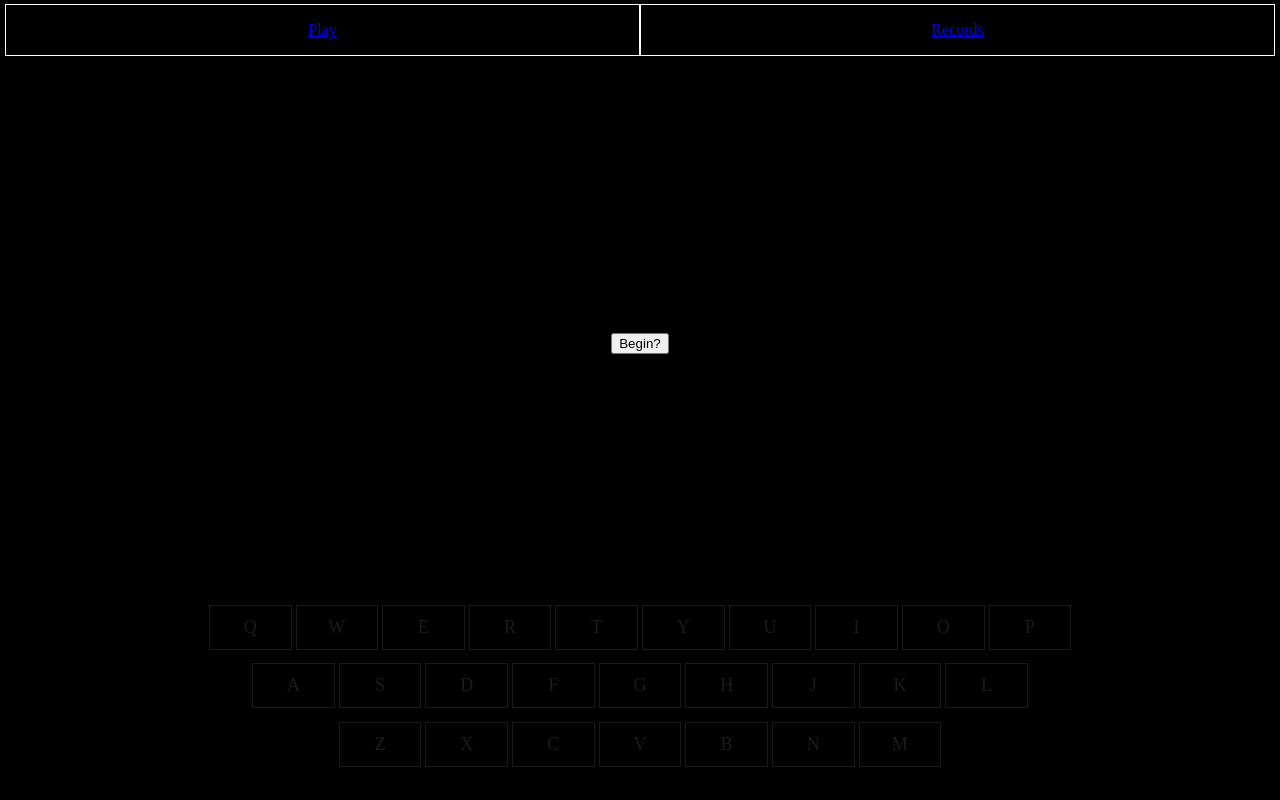
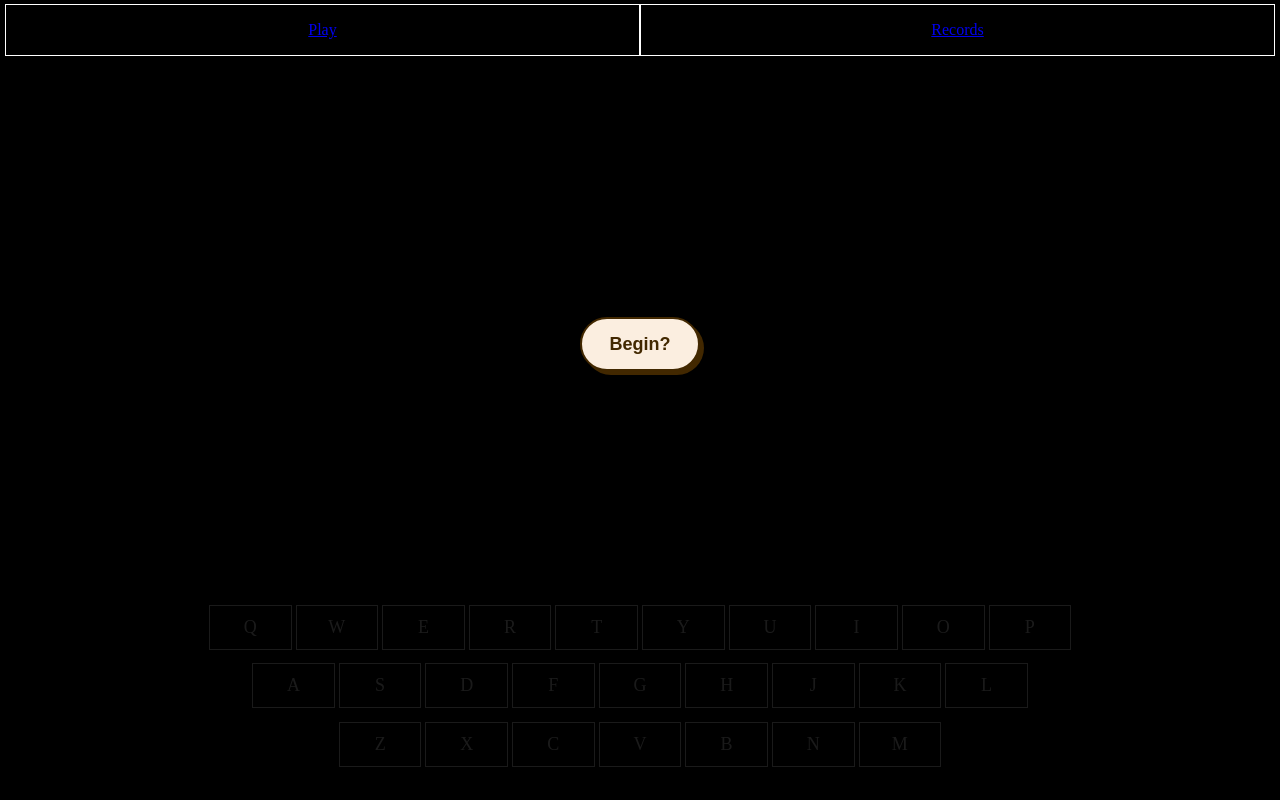
Before and after one commit to JBassard97/hangMan, a Next.js app: page / in a window 1280 px wide. Built offline with nearby package versions, Linux system fonts and the light colour scheme.

Commit message:
changed styling of all buttons

```diff
--- a/app/globals.scss
+++ b/app/globals.scss
@@ -15,3 +15,39 @@
   padding: 0;
   background-color: black;
 }
+
+button {
+  background-color: #fbeee0;
+  border: 2px solid #422800;
+  border-radius: 30px;
+  box-shadow: #422800 4px 4px 0 0;
+  color: #422800;
+  cursor: pointer;
+  display: inline-block;
+  font-weight: 600;
+  font-size: 18px;
+  padding: 0 18px;
+  line-height: 50px;
+  text-align: center;
+  text-decoration: none;
+  user-select: none;
+  -webkit-user-select: none;
+  touch-action: manipulation;
+  margin: 10px 0px;
+}
+
+button:hover {
+  background-color: #fff;
+}
+
+button:active {
+  box-shadow: #422800 2px 2px 0 0;
+  transform: translate(2px, 2px);
+}
+
+@media (min-width: 768px) {
+  button {
+    min-width: 120px;
+    padding: 0 25px;
+  }
+}
```
